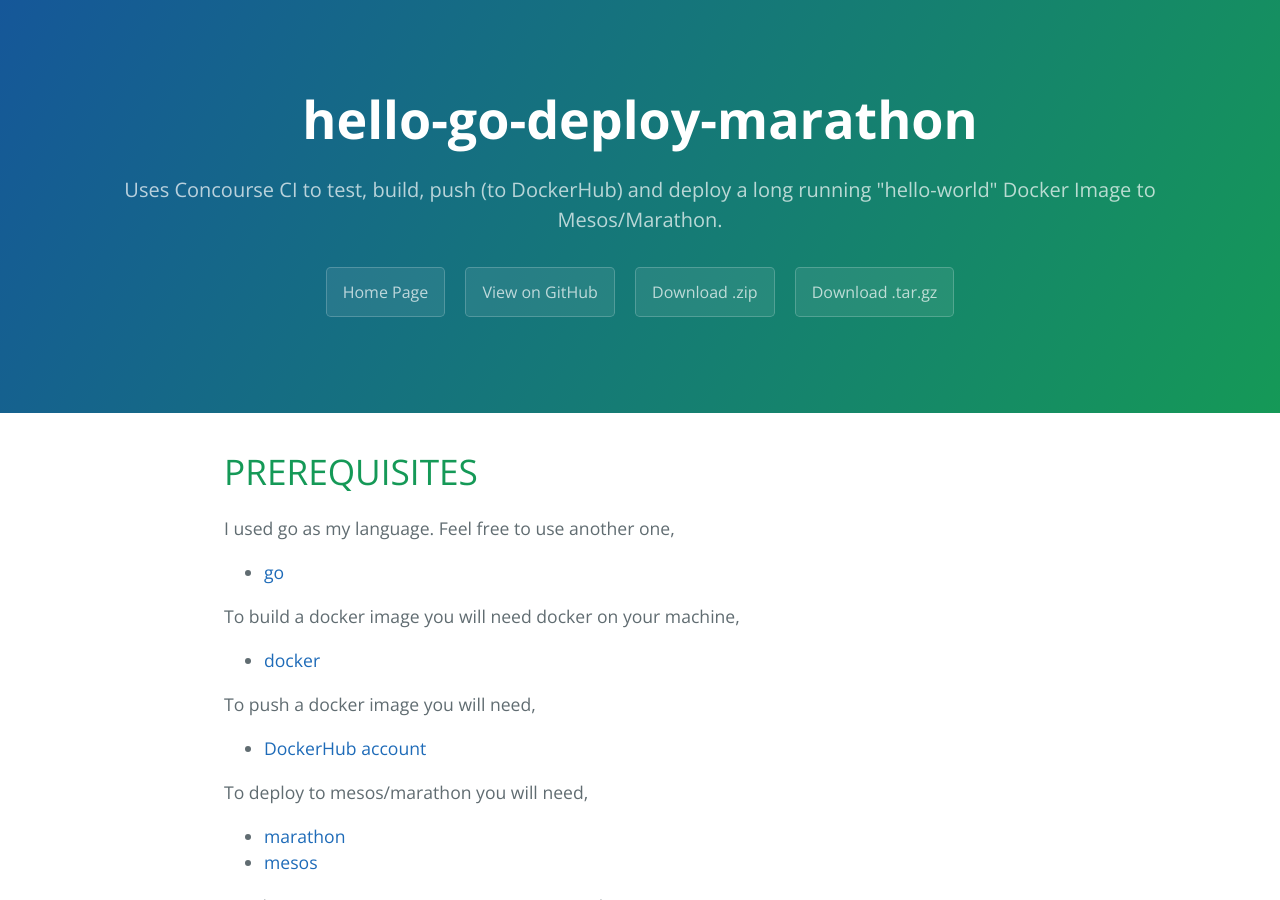
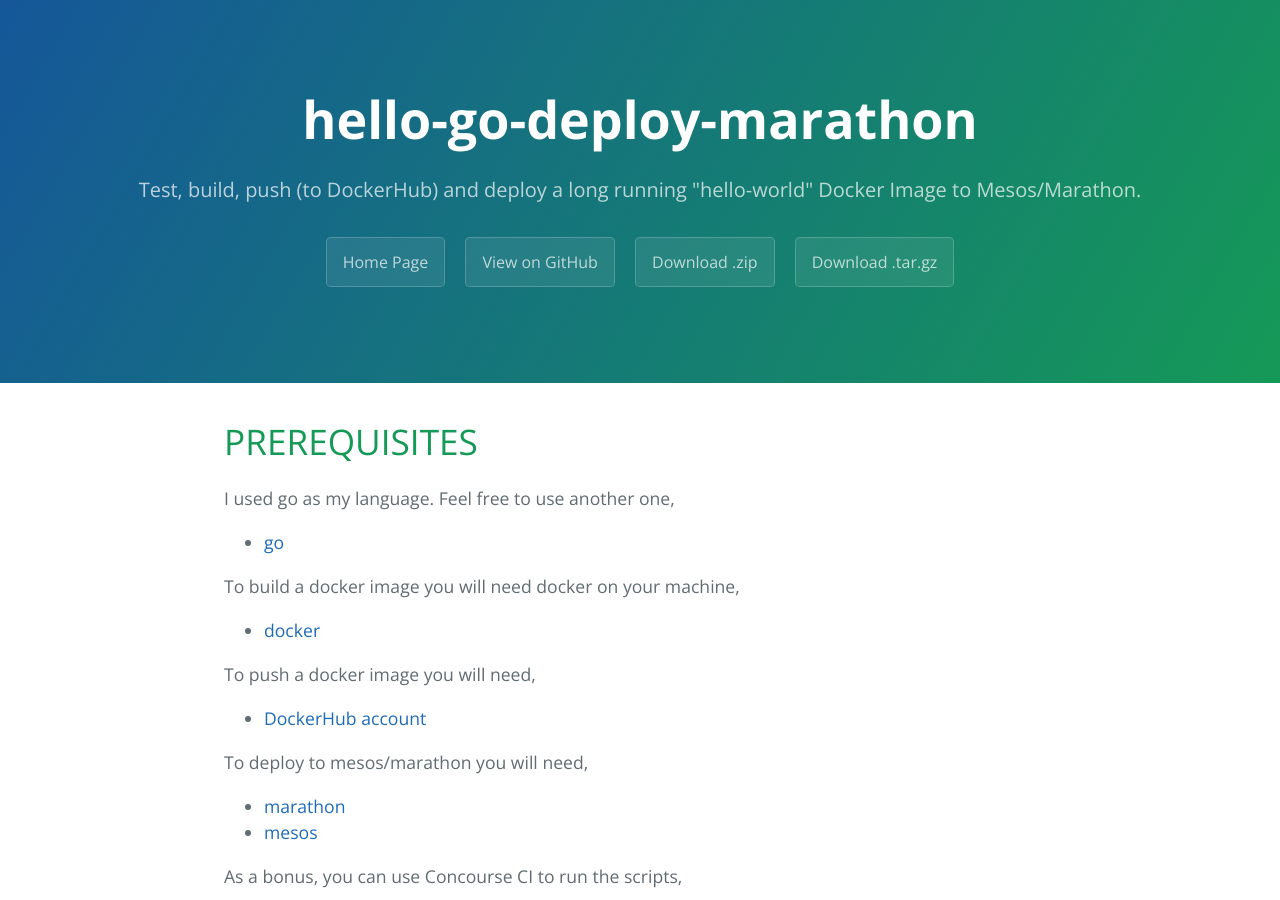
Before and after one commit to bisatol/hello-go-deploy-marathon, a Jekyll site: the page built from docs/index.md, in a window 1280 px wide and 900 px high. Built offline with Jekyll 4.4.1, drawn with Linux system fonts in a browser that asks for light colours; nearby versions of some CDN libraries; library files that are not in the unit come from our copies.

Commit message:
updated deploy

```diff
--- a/docs/index.md
+++ b/docs/index.md
@@ -2,7 +2,7 @@
 layout: default
 title: JeffDeCola/hello-go-deploy-marathon
 projectname : hello-go-deploy-marathon
-summary: Uses Concourse CI to test, build, push (to DockerHub) and deploy a long running "hello-world" Docker Image to Mesos/Marathon.
+summary: Test, build, push (to DockerHub) and deploy a long running "hello-world" Docker Image to Mesos/Marathon.
 ---
 
 {% include README.md %}
```
Also changed, not shown: README.md, deploy-marathon/app.json (renamed from deploy/app.json), 2 other files.
